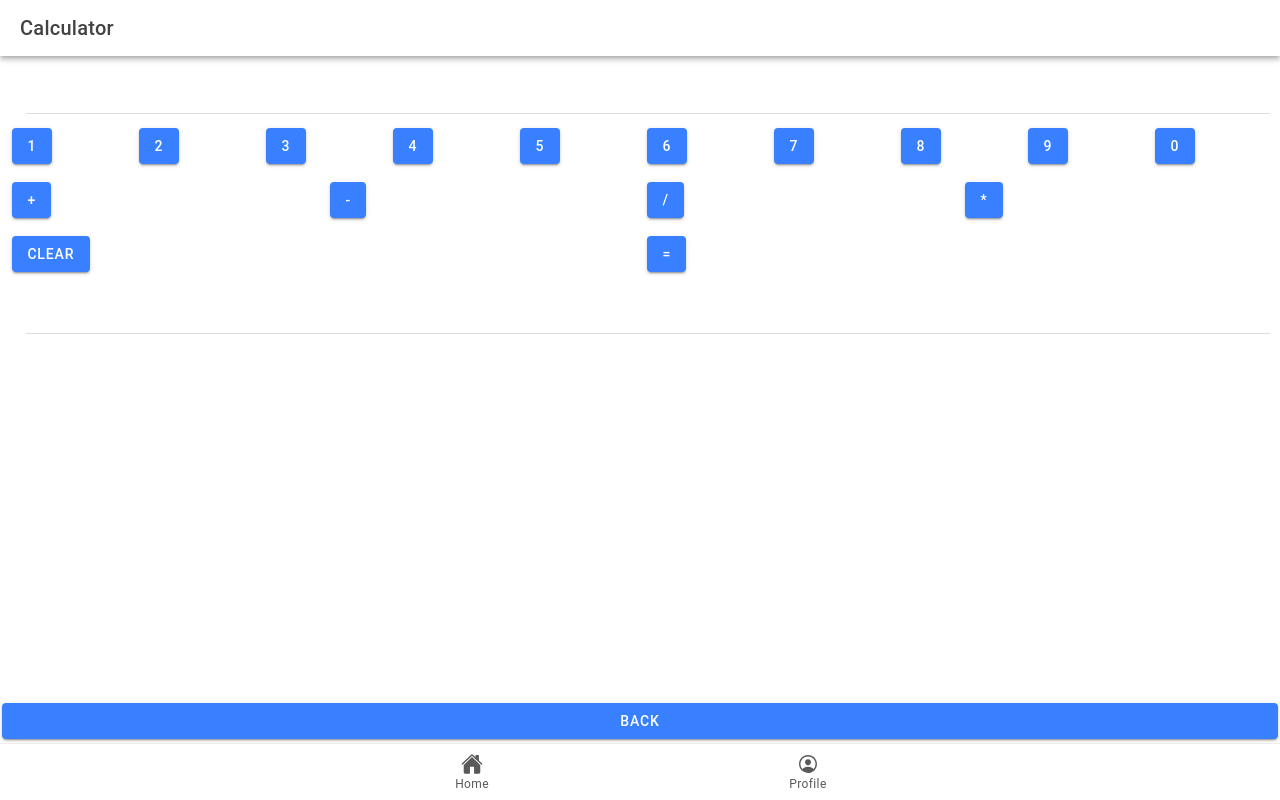
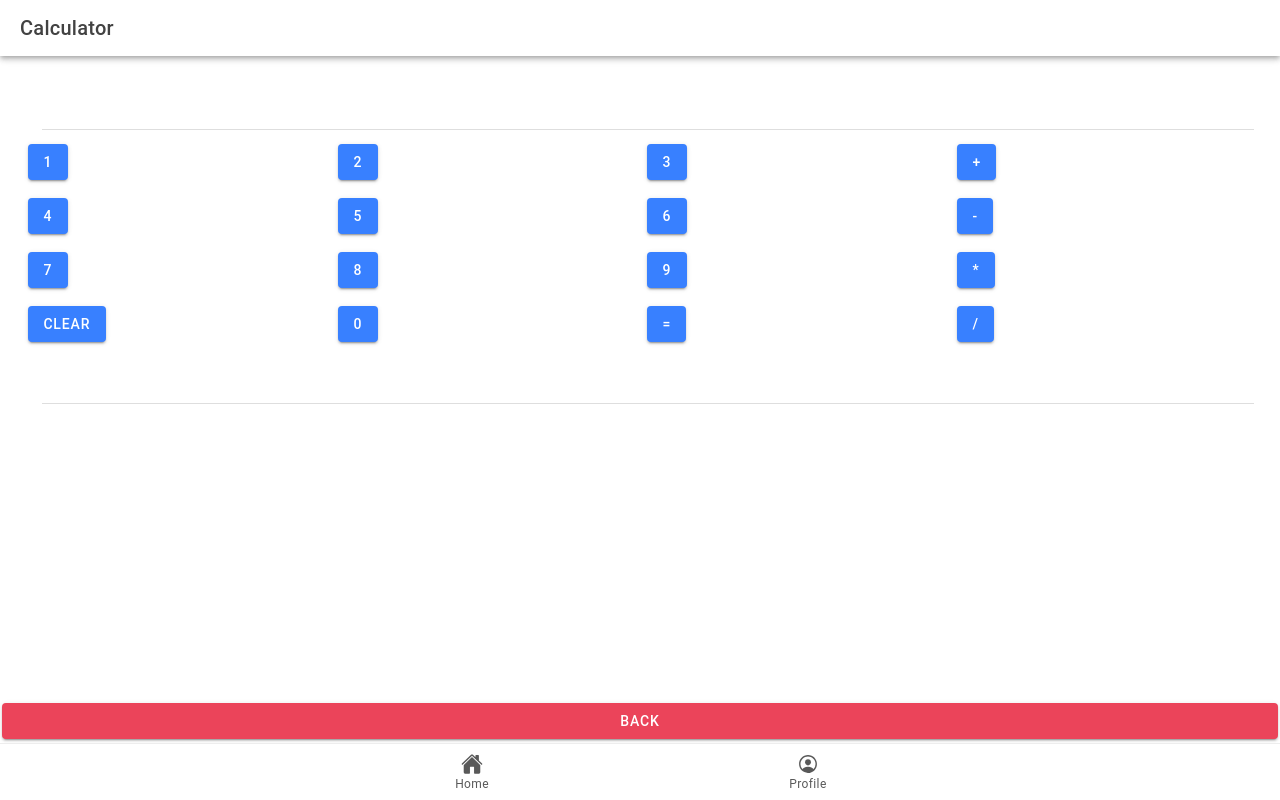
Before and after one commit to JairoTinga/ion-t-tinga, a React (Vite) app: page /calculator in a window 1280 px wide. Built offline with nearby package versions, Linux system fonts and the light colour scheme.

Commit message:
changes on button color (back)

```diff
--- a/src/pages/Calculator.tsx
+++ b/src/pages/Calculator.tsx
@@ -1,6 +1,7 @@
+// Tab3.tsx
+
 import React, { useState } from 'react';
 import { IonContent, IonHeader, IonPage, IonTitle, IonToolbar, IonInput, IonItem, IonButton, IonGrid, IonRow, IonCol } from '@ionic/react';
-import ExploreContainer from '../components/ExploreContainer';
 import { useHistory } from 'react-router-dom';
 import './Tab3.css';
 
@@ -15,7 +16,6 @@ const Tab3: React.FC = () => {
   const handleInput = (value: string) => {
     setInput(prevInput => prevInput + value);
   };
-
 
   const clearInput = () => {
     setInput('');
@@ -37,8 +37,8 @@ const Tab3: React.FC = () => {
           <IonTitle>Calculator</IonTitle>
         </IonToolbar>
       </IonHeader>
-      <IonContent fullscreen>
-        <IonGrid>
+      <IonContent fullscreen className="ion-padding">
+        <IonGrid className="calculator-grid">
           <IonRow>
             <IonCol size="12">
               <IonItem>
@@ -46,7 +46,7 @@ const Tab3: React.FC = () => {
               </IonItem>
             </IonCol>
           </IonRow>
-          <IonRow>
+          <IonRow className="button-row">
             <IonCol>
               <IonButton onClick={() => handleInput('1')}>1</IonButton>
             </IonCol>
@@ -57,6 +57,11 @@ const Tab3: React.FC = () => {
               <IonButton onClick={() => handleInput('3')}>3</IonButton>
             </IonCol>
             <IonCol>
+              <IonButton onClick={() => handleInput('+')}>+</IonButton>
+            </IonCol>
+          </IonRow>
+          <IonRow className="button-row">
+            <IonCol>
               <IonButton onClick={() => handleInput('4')}>4</IonButton>
             </IonCol>
             <IonCol>
@@ -65,6 +70,11 @@ const Tab3: React.FC = () => {
             <IonCol>
               <IonButton onClick={() => handleInput('6')}>6</IonButton>
             </IonCol>
+            <IonCol>
+              <IonButton onClick={() => handleInput('-')}>-</IonButton>
+            </IonCol>
+          </IonRow>
+          <IonRow className="button-row">
             <IonCol>
               <IonButton onClick={() => handleInput('7')}>7</IonButton>
             </IonCol>
@@ -75,29 +85,21 @@ const Tab3: React.FC = () => {
               <IonButton onClick={() => handleInput('9')}>9</IonButton>
             </IonCol>
             <IonCol>
-              <IonButton onClick={() => handleInput('0')}>0</IonButton>
-            </IonCol>
-          </IonRow>
-          <IonRow>
-            <IonCol>
-              <IonButton onClick={() => handleInput('+')}>+</IonButton>
-            </IonCol>
-            <IonCol>
-              <IonButton onClick={() => handleInput('-')}>-</IonButton>
-            </IonCol>
-            <IonCol>
-              <IonButton onClick={() => handleInput('/')}>/</IonButton>
-            </IonCol>
-            <IonCol>
               <IonButton onClick={() => handleInput('*')}>*</IonButton>
             </IonCol>
           </IonRow>
-          <IonRow>
+          <IonRow className="button-row">
             <IonCol>
               <IonButton onClick={clearInput}>Clear</IonButton>
             </IonCol>
             <IonCol>
+              <IonButton onClick={() => handleInput('0')}>0</IonButton>
+            </IonCol>
+            <IonCol>
               <IonButton onClick={calculateResult}>=</IonButton>
+            </IonCol>
+            <IonCol>
+              <IonButton onClick={() => handleInput('/')}>/</IonButton>
             </IonCol>
           </IonRow>
           <IonRow>
@@ -110,7 +112,7 @@ const Tab3: React.FC = () => {
         </IonGrid>
 
       </IonContent>
-      <IonButton onClick={navigateBack}>Back</IonButton>
+      <IonButton color="danger" onClick={navigateBack}>Back</IonButton>
     </IonPage>
   );
 };
--- a/src/pages/ClickCounter.tsx
+++ b/src/pages/ClickCounter.tsx
@@ -32,7 +32,7 @@ const Tab2: React.FC = () => {
 
         <IonButton expand="full" onClick={handleButtonClick}>Click me</IonButton>
       </IonContent>
-      <IonButton onClick={navigateBack}>Back</IonButton>
+      <IonButton color="danger" onClick={navigateBack}>Back</IonButton>
     </IonPage>
   );
 };
--- a/src/pages/Profile.tsx
+++ b/src/pages/Profile.tsx
@@ -74,7 +74,7 @@ const Tab1: React.FC = () => {
         </IonCard>
             </div>
       </IonContent>
-      <IonButton onClick={navigateBack}>Back</IonButton>
+      <IonButton color="danger" onClick={navigateBack}>Back</IonButton>
     </IonPage>
   );
 };
--- a/src/pages/Todolist.tsx
+++ b/src/pages/Todolist.tsx
@@ -91,7 +91,7 @@ const Tab2: React.FC = () => {
         </IonRow>
         </IonGrid>
       </IonContent>
-      <IonButton onClick={navigateBack}>Back</IonButton>
+      <IonButton color="danger" onClick={navigateBack}>Back</IonButton>
     </IonPage>
   );
 };
```
